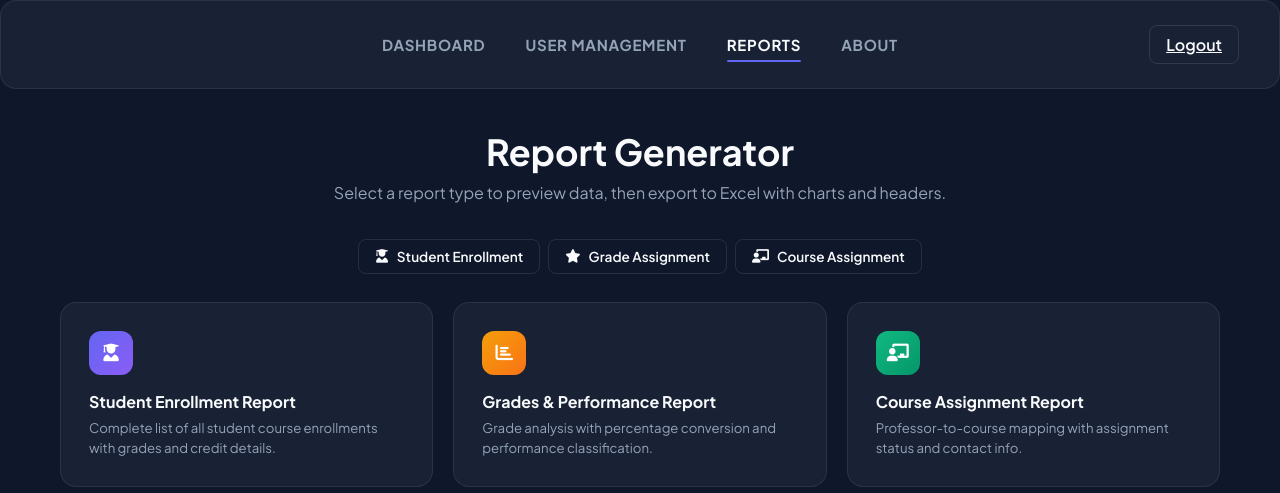
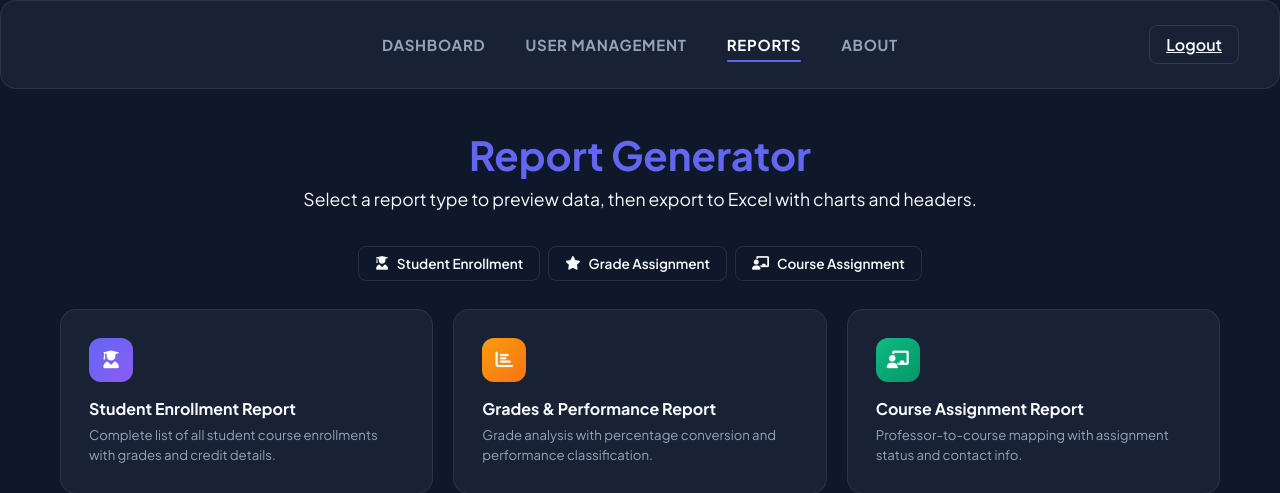
Before and after one commit to jojpd2023-2559-59004-wq/EDP-Activity-7, a PHP site: page /report_generator.php in a window 1280 px wide. Shown: the top 493 px of the page. Run offline with PHP 8.4, Linux system fonts and the light colour scheme; a user stored in the database is signed in; data comes from the database, SQL or seed files in the repository.

Commit message:
Update text sizes and font colors in report generator

```diff
--- a/report_generator.php
+++ b/report_generator.php
@@ -120,8 +120,8 @@ if ($reportType === 'enrollment') {
 
     <div class="container animate-fade-in">
         <header style="margin-bottom: 36px; text-align: center;">
-            <h1 style="font-size: 2.25rem; margin-bottom: 8px;">Report Generator</h1>
-            <p style="color: var(--text-muted); font-size: 1rem;">Select a report type to preview data, then export to Excel with charts and headers.</p>
+            <h1 style="font-size: 2.5rem; color: var(--primary); margin-bottom: 8px;">Report Generator</h1>
+            <p style="color: var(--text-main); font-size: 1.1rem;">Select a report type to preview data, then export to Excel with charts and headers.</p>
         </header>
 
         <!-- Transaction Navigation -->
```
